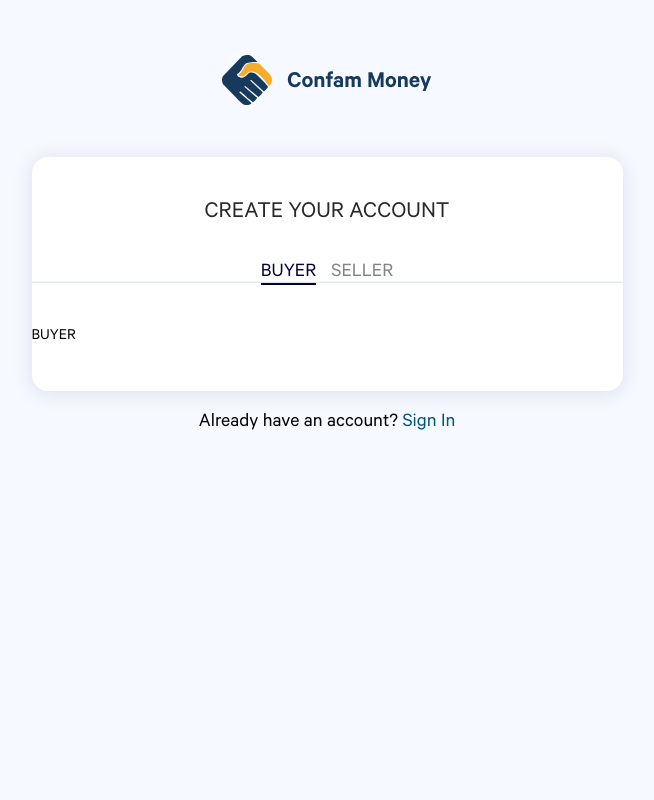
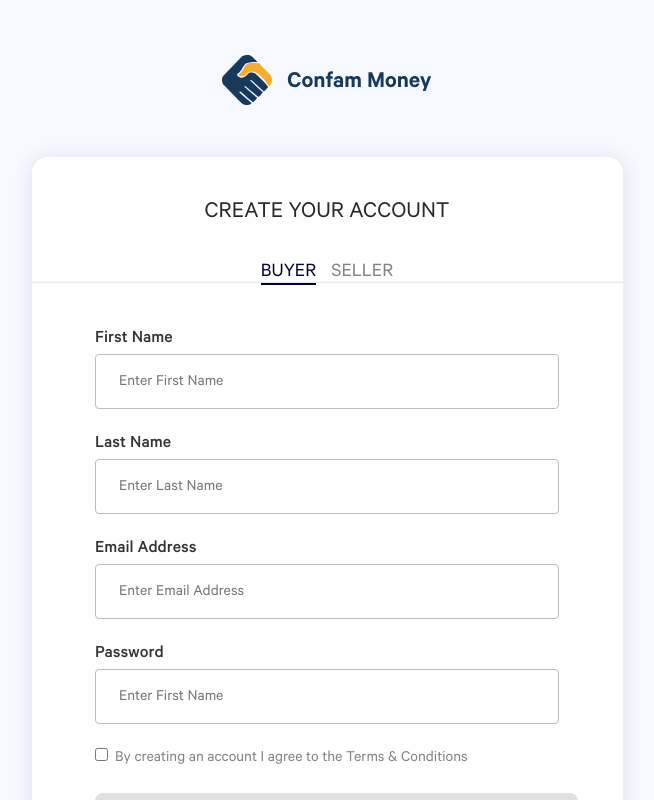
Before and after one commit to Ndibechinonso/MoneyBuyer-Comfam, a React (Create React App) app: page /signup/buyer in a window 1280 px wide. Shown: the top 800 px of the page, without its empty margins (313-967 px from the left). Built offline with nearby package versions, Linux system fonts and the light colour scheme.

Commit message:
signup flow buyer

```diff
--- /dev/null
+++ b/src/common/components/Signup/Buyer/BuyerForm.tsx
@@ -0,0 +1,122 @@
+import React, { useId, useState } from "react";
+import CustomButton from "../../customButtons";
+import { Signup } from "../../redux/signup/signupActions";
+import { useAppDispatch } from "../../redux/hooks";
+
+const BuyerForm = () => {
+  const id = useId();
+  const dispatch = useAppDispatch();
+  const initialFormState = {
+    firstName: "",
+    lastName: "",
+    email: "",
+    password: "",
+    signupTAC: false,
+  };
+  const [inputs, setInputs] = useState(initialFormState as any);
+
+  const handleChange = (event: React.ChangeEvent<HTMLInputElement>) => {
+    const name = event.target.name;
+    if (name !== "signupTAC") {
+      const value = event.target.value;
+      setInputs((values: {}) => ({ ...values, [name]: value }));
+    } else {
+      setInputs((values: {}) => ({ ...values, [name]: event.target.checked }));
+    }
+  };
+
+  const handleSubmit = (event: React.FormEvent<HTMLFormElement>) => {
+event.preventDefault()
+console.log(inputs)
+setInputs(initialFormState);
+dispatch(Signup("verification"))
+  }
+
+  const validate =
+  inputs.firstName &&
+  inputs.lastName &&
+  inputs.email &&
+  inputs.password &&
+  inputs.signupTAC;
+
+  return (
+    <div className="biodata_container">
+      <form>
+        <div className="seller_container_form">
+          <div className="form_group">
+            <label htmlFor={`${id}-firstName`}>First Name</label>
+            <input
+              className="profile__container_form_input"
+              name="firstName"
+              id={`${id}-firstName`}
+              value={inputs.firstName}
+              onChange={handleChange}
+              placeholder="Enter First Name"
+            />
+          </div>
+
+          <div className="form_group">
+            <label htmlFor={`${id}-lastName`}>Last Name</label>
+            <input
+              className="profile__container_form_input"
+              name="lastName"
+              id={`${id}-lastName`}
+              value={inputs.lastName}
+              onChange={handleChange}
+              placeholder="Enter Last Name"
+            />
+          </div>
+          <div className="form_group">
+            <label htmlFor={`${id}-email`}>Email Address</label>
+            <input
+              className="profile__container_form_input"
+              name="email"
+              id={`${id}-email`}
+              value={inputs.email}
+              onChange={handleChange}
+              placeholder="Enter Email Address"
+            />
+          </div>
+          <div className="form_group">
+            <label htmlFor={`${id}-password`}>Password</label>
+            <input
+              className="profile__container_form_input"
+              name="password"
+              id={`${id}-password`}
+              value={inputs.password}
+              onChange={handleChange}
+              placeholder="Enter First Name"
+            />
+          </div>
+
+          <div className="ts_con">
+            <input
+              type="checkbox"
+              id={`${id}-signup_ta`}
+              name="signupTAC"
+              onChange={handleChange}
+            />
+            <label
+              htmlFor={`${id}-signup_ta`}
+              className={`${
+                inputs.signupTAC ? "checked_label" : ""
+              } signup_ta cursor-pointer`}
+            >
+              By creating an account I agree to the Terms & Conditions
+            </label>
+          </div>
+
+          <CustomButton
+            className="signup_btn"
+            disabled={!validate}
+            type="submit"
+            action={handleSubmit}
+            actionText="Create Account"
+          />
+        </div>
+      </form>
+    </div>
+  );
+};
+
+export default BuyerForm;
--- a/src/common/components/Signup/Buyer/index.tsx
+++ b/src/common/components/Signup/Buyer/index.tsx
@@ -1,6 +1,10 @@
+import BuyerForm from "./BuyerForm"
+
 const Buyer = () => {
     return(
-        <div>BUYER</div>
+        <div className="seller_container">
+      <BuyerForm />
+      </div>
     )
 }
 
--- a/src/common/components/Signup/ResendVerification/index.tsx
+++ b/src/common/components/Signup/ResendVerification/index.tsx
@@ -6,6 +6,7 @@ import { Signup } from "../../redux/signup/signupActions";
 const ResendVerification = () => {
   const id = useId();
   const dispatch = useAppDispatch();
+
   const [email, setEmail] = useState("")
 
 
@@ -32,6 +33,7 @@ const ResendVerification = () => {
 
           <CustomButton
                   className="verify_btn"
+                  disabled={!/^\w+([\.-]?\w+)*@\w+([\.-]?\w+)*(\.\w{2,3})+$/.test(email)}
                   action={() => dispatch(Signup("verification"))}
                   actionText="Send verification"
                 />
--- a/src/common/components/Signup/Seller/SellerForm.tsx
+++ b/src/common/components/Signup/Seller/SellerForm.tsx
@@ -28,7 +28,7 @@ const SellerForm = () => {
     const name = event.target.name;
     if (name !== "signupTAC") {
       const value = event.target.value;
-      setInputs((values: any) => ({ ...values, [name]: value }));
+      setInputs((values: {}) => ({ ...values, [name]: value }));
     } else {
       setInputs((values: {}) => ({ ...values, [name]: event.target.checked }));
     }
--- a/src/common/components/Signup/SignupVerification/index.tsx
+++ b/src/common/components/Signup/SignupVerification/index.tsx
@@ -97,6 +97,7 @@ const SignupVerification = () => {
 
           <CustomButton
             className="verify_btn"
+            disabled={!(value.length === 6)}
             action={() => dispatch(Signup("success"))}
             actionText="Verify"
           />
--- a/src/modules/pages/Auth/index.tsx
+++ b/src/modules/pages/Auth/index.tsx
@@ -8,7 +8,7 @@ const Auth = () => {
 
     return(
         <div className="auth_container">
-<div className="logo_div"><img src={logo}/></div>
+<div className="logo_div"><img src={logo} alt=""/></div>
 <Outlet />
 
 {signupStage === "biodata" && <p className="signup_link_div">Already have an account? <Link to="/signin"><span className="signup_link">Sign In</span></Link></p> }
```
